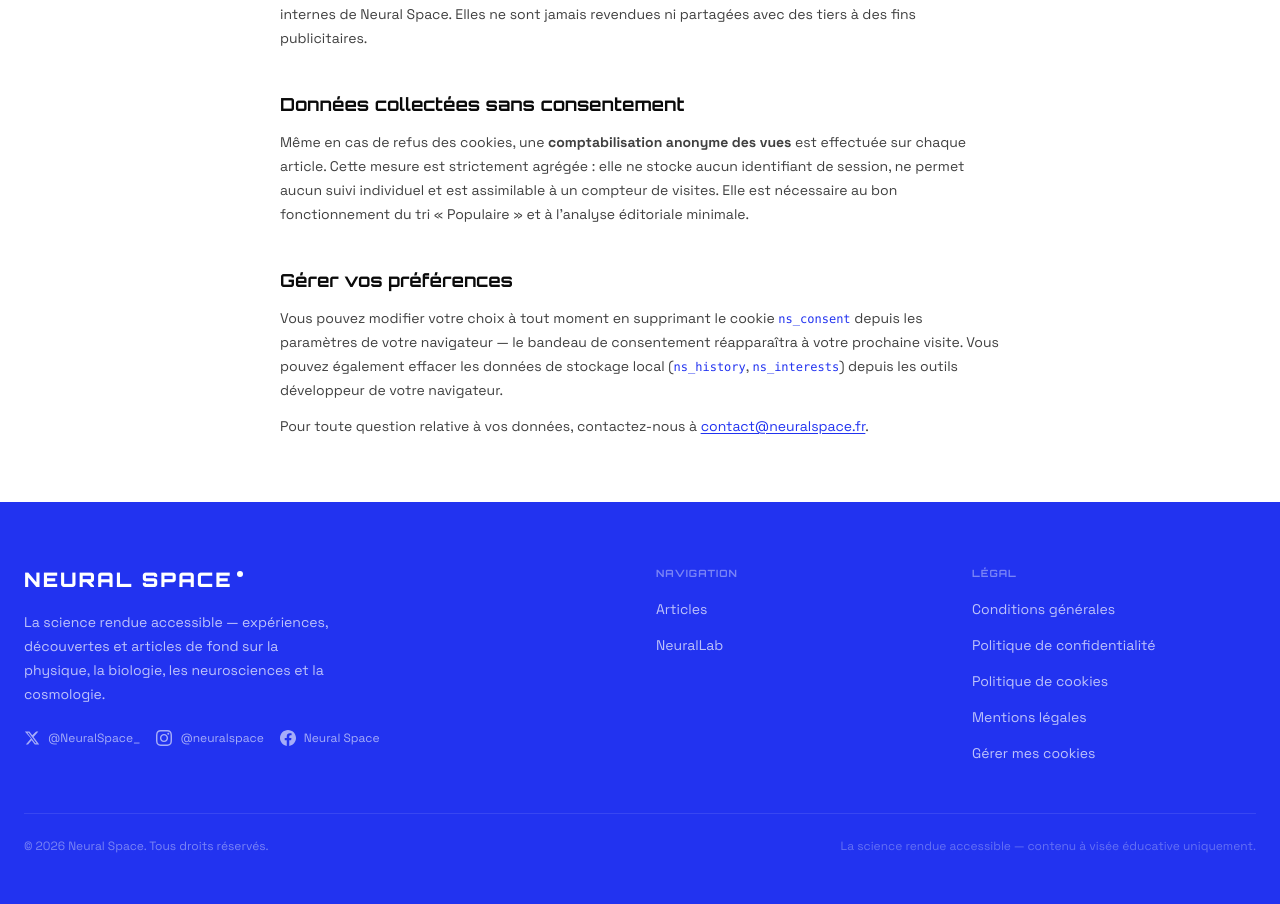
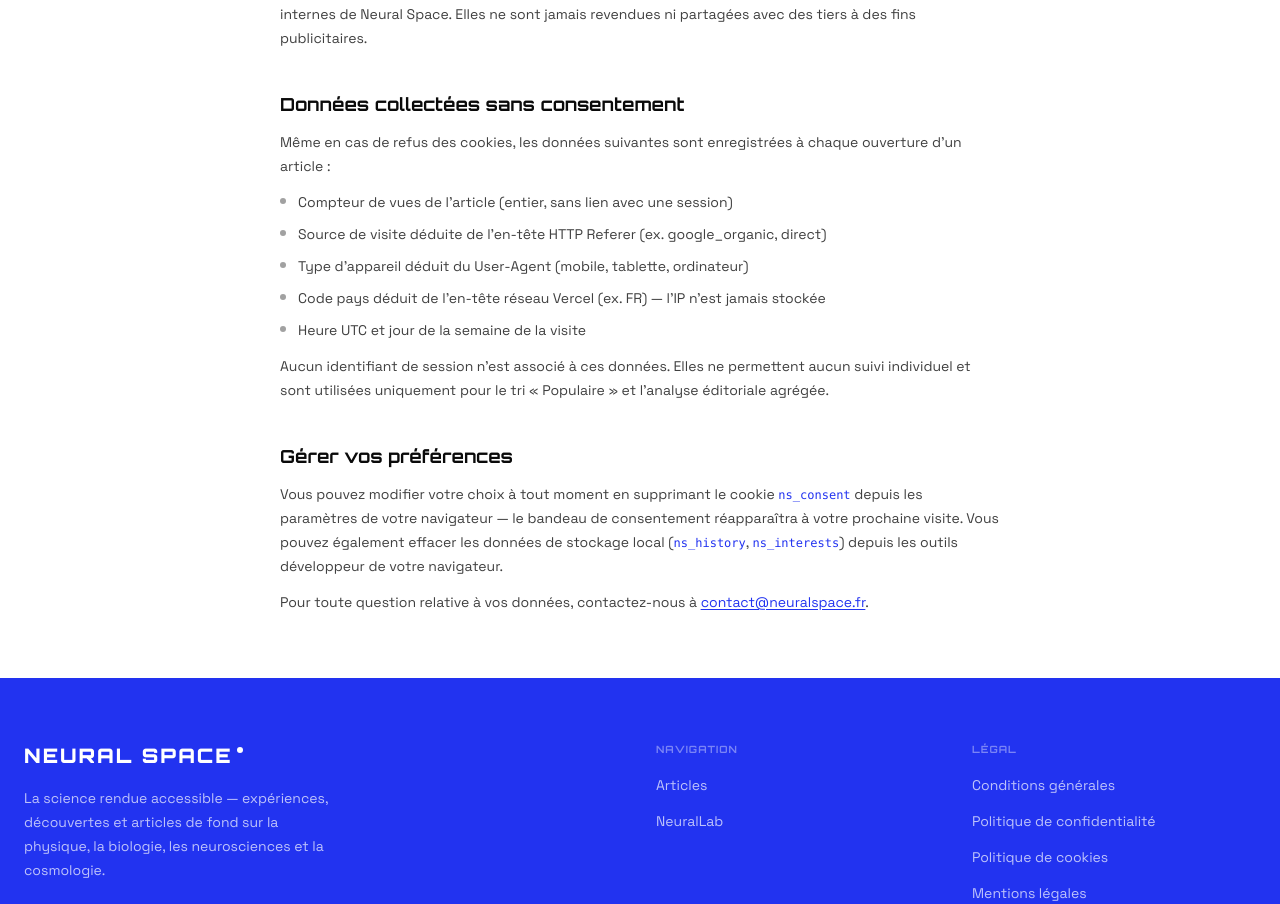
Before and after one commit to IAMOdon/NeuralSpace, a Next.js app: page /legal/cookies in a window 1280 px wide. Shown: the part 1782-2686 px from the top of the page. Built offline with nearby package versions, Linux system fonts and the light colour scheme; no server answers.

Commit message:
fix: disclose article_views fields in legal page, remove dead cookie utils

```diff
--- a/app/(public)/legal/cookies/page.tsx
+++ b/app/(public)/legal/cookies/page.tsx
@@ -169,11 +169,27 @@ export default function CookiesPage() {
             Données collectées sans consentement
           </h2>
           <p className="text-sm leading-6">
-            Même en cas de refus des cookies, une <strong>comptabilisation anonyme des vues</strong>{" "}
-            est effectuée sur chaque article. Cette mesure est strictement agrégée : elle ne stocke
-            aucun identifiant de session, ne permet aucun suivi individuel et est assimilable à un
-            compteur de visites. Elle est nécessaire au bon fonctionnement du tri « Populaire » et
-            à l&apos;analyse éditoriale minimale.
+            Même en cas de refus des cookies, les données suivantes sont enregistrées à chaque
+            ouverture d&apos;un article :
+          </p>
+          <ul className="space-y-2 text-sm leading-6">
+            {[
+              "Compteur de vues de l'article (entier, sans lien avec une session)",
+              "Source de visite déduite de l'en-tête HTTP Referer (ex. google_organic, direct)",
+              "Type d'appareil déduit du User-Agent (mobile, tablette, ordinateur)",
+              "Code pays déduit de l'en-tête réseau Vercel (ex. FR) — l'IP n'est jamais stockée",
+              "Heure UTC et jour de la semaine de la visite",
+            ].map((item) => (
+              <li key={item} className="flex gap-3">
+                <span className="mt-2 w-1.5 h-1.5 rounded-full bg-neutral-400 shrink-0" />
+                {item}
+              </li>
+            ))}
+          </ul>
+          <p className="text-sm leading-6">
+            Aucun identifiant de session n&apos;est associé à ces données. Elles ne permettent
+            aucun suivi individuel et sont utilisées uniquement pour le tri « Populaire » et
+            l&apos;analyse éditoriale agrégée.
           </p>
         </section>
 
--- a/lib/cookies.ts
+++ b/lib/cookies.ts
@@ -66,17 +66,6 @@ export function getReadHistory(): ReadHistoryEntry[] {
   }
 }
 
-// Returns the category slug that appears most in recent history
-export function getTopCategorySlug(): string | null {
-  const history = getReadHistory();
-  if (!history.length) return null;
-  const counts: Record<string, number> = {};
-  for (const e of history) {
-    if (e.categorySlug) counts[e.categorySlug] = (counts[e.categorySlug] ?? 0) + 1;
-  }
-  return Object.entries(counts).sort((a, b) => b[1] - a[1])[0]?.[0] ?? null;
-}
-
 export function addToReadHistory(entry: Omit<ReadHistoryEntry, "readAt">) {
   if (getConsent() !== "accepted") return;
   const history = getReadHistory().filter((e) => e.slug !== entry.slug);
@@ -85,10 +74,6 @@ export function addToReadHistory(entry: Omit<ReadHistoryEntry, "readAt">) {
     ...history,
   ].slice(0, MAX_HISTORY);
   localStorage.setItem("ns_history", JSON.stringify(updated));
-}
-
-export function clearReadHistory() {
-  localStorage.removeItem("ns_history");
 }
 
 // --- Interest scores by category slug (localStorage) ---
@@ -119,7 +104,3 @@ export function getTopInterestCategory(): string | null {
   if (!entries.length) return null;
   return entries.sort((a, b) => b[1] - a[1])[0]![0];
 }
-
-export function clearInterests() {
-  localStorage.removeItem("ns_interests");
-}
```
